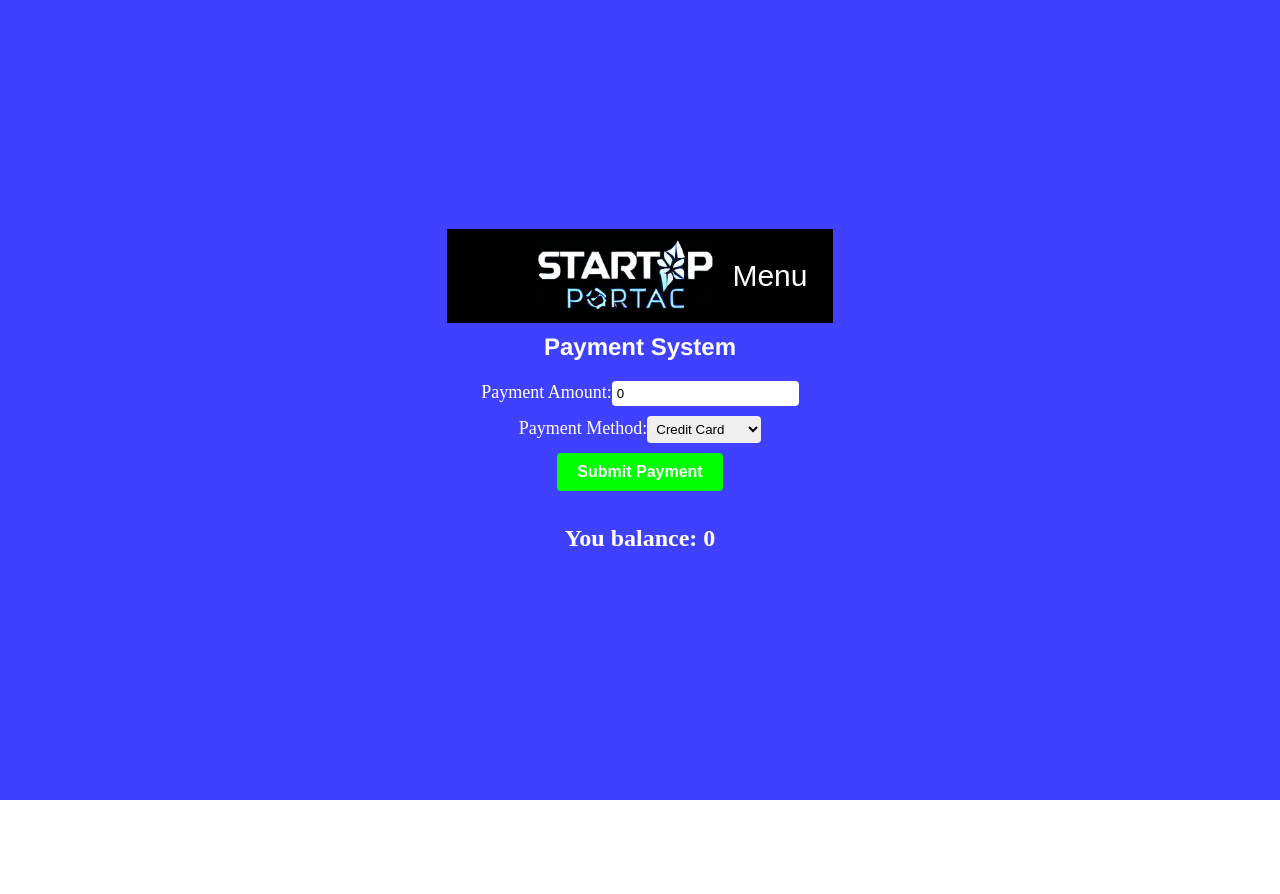
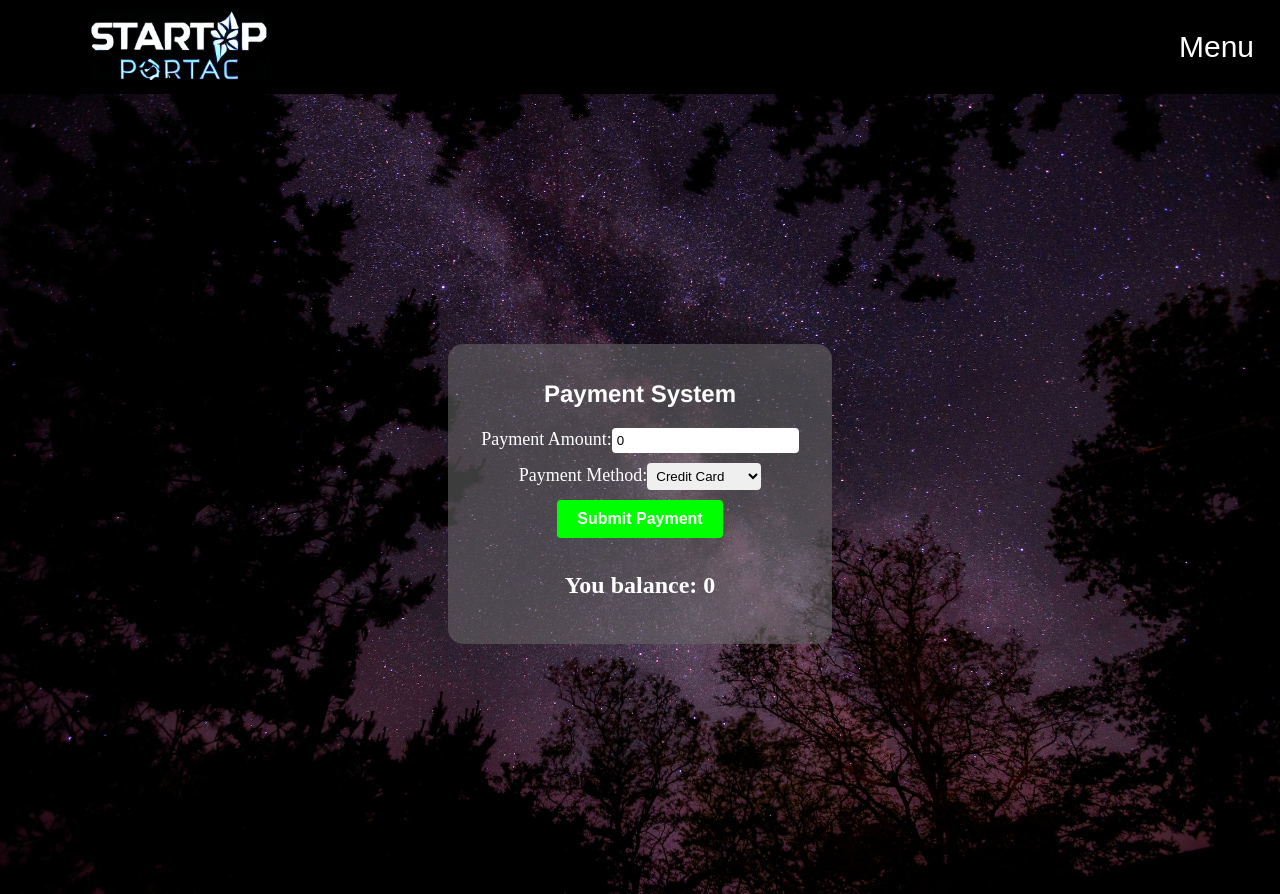
Before and after one commit to dusenkot/marketplace, a React (Vite) app: page /wallet in a window 1280 px wide. Before the commit the page ends 800 px from the top, so only its background shows below. Built offline with nearby package versions, Linux system fonts and the light colour scheme.

Commit message:
final version without bugs(i hope in this)

```diff
--- a/src/components/screens/profile/profile2.jsx
+++ b/src/components/screens/profile/profile2.jsx
@@ -58,7 +58,7 @@ function Profile2() {
           </form>
           <h2>Description of the start-up</h2>
           <form>
-            <input
+            <input readOnly
               type="text"
               id="text"
               name="text"
--- a/src/components/screens/wallet/wallet.jsx
+++ b/src/components/screens/wallet/wallet.jsx
@@ -1,6 +1,6 @@
 import React from 'react';
 import App from '../home/form-send/forms-sends';
-
+import backgroundImage from './hueta6_3.jpg';
 class PaymentWrapper extends React.Component {
   constructor(props) {
     super(props);
@@ -28,8 +28,19 @@ class PaymentWrapper extends React.Component {
 
   render() {
     return (
-      <div style={styles.main}>
+      <div>
         <App />
+      <div style={{ backgroundImage: `url(${backgroundImage})`,
+      backgroundSize: 'cover',
+      backgroundPosition: 'center',
+      width: '100%',
+      display: 'flex',
+      height:'800px',
+      alignItems: 'center',
+      justifyContent: 'center',
+      }}>
+
+        <div style={styles.diver}>
         <h2 style={styles.heading}>Payment System</h2>
         <form onSubmit={this.handleSubmit}>
           <label style={styles.label}>
@@ -58,20 +69,25 @@ class PaymentWrapper extends React.Component {
           <button type="submit" style={styles.button}>Submit Payment</button>
         </form>
         <h3 style={styles.heading}>You balance: 0</h3>
+        </div>
+      </div>
       </div>
     );
   }
 }
 
 const styles = {
-  main: {
+  diver: {
+    width:'30%',
+    borderRadius:'15px',
+    background:'rgba(100,100,100,0.6)',
     textAlign: 'center',
-    background: '#4040ff',
-    minHeight: '100vh',
+    minHeight: '300px',
     display: 'flex',
     flexDirection: 'column',
     alignItems: 'center',
     justifyContent: 'center',
+
   },
   heading: {
     color: '#fff',
```
Also changed, not shown: src/components/screens/wallet/hueta6_3.jpg (added).
